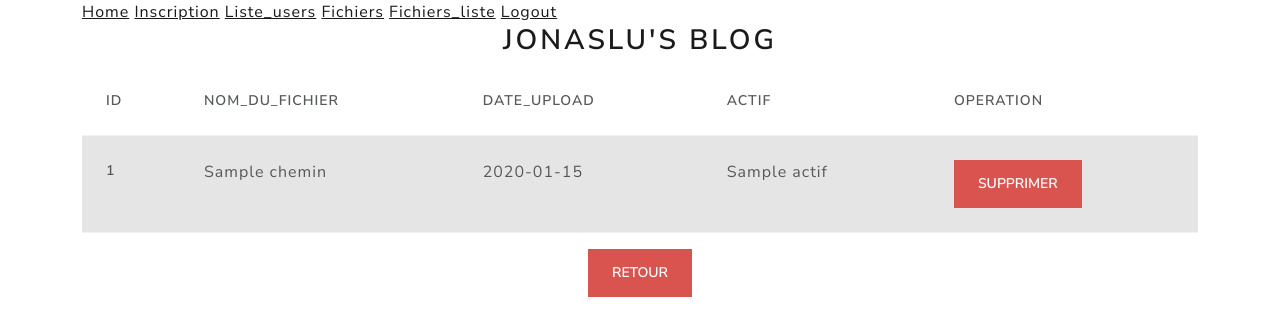
After one commit to JonasLUfr/m4207cD2, a Symfony app: template templates/serveur/list_fichiers.html.twig in a window 1280 px wide. The commit adds this page. Shown: the top 336 px of the page. Run offline with Twig, Linux system fonts and the light colour scheme; the template is opened without the code that fills it: most values are stand-ins (such as "Sample title", 1, 10 or a date in 2020); some libraries are stand-ins or nearby versions.

Commit message:
uploadfichiers_fini

```diff
--- a/templates/base.html.twig
+++ b/templates/base.html.twig
@@ -21,7 +21,7 @@
             <a href="/afficher_inscription">Inscription</a>
             <a href="/list_inscription">Liste_users</a>
             <a href="/afficher_upload">Fichiers</a>
-            <a href="#">Fichiers_liste</a>
+            <a href="/list_fichiers">Fichiers_liste</a>
             <a href="/logout">Logout</a>
     </div>
     <div class="container">
--- /dev/null
+++ b/templates/serveur/list_fichiers.html.twig
@@ -0,0 +1,37 @@
+{% extends 'base.html.twig' %}
+
+{% block title %}Liste de utilisateur_fichiers{% endblock %}
+
+{% block body %}
+
+<div class="example-wrapper" align="center">
+    <div id="haut"><h2 align="center">JonasLu's blog </h2></div>
+    <table class="table table-hover">
+  <thead>
+    <tr>
+      <th scope="col">ID</th>
+      <th scope="col">Nom_du_fichier</th>
+      <th scope="col">Date_upload</th>
+      <th scope="col">Actif</th>
+      <th scope="col">Operation</th>
+    </tr>
+  </thead>
+  <tbody>
+  {% for item in list_fichiers %}  <!--le variable dans le controller.php-->
+    <tr class="table-active">
+      <th scope="row">{{item.id}}</th>
+      <td>{{item.Chemin}}</td>
+      <td>{{item.Date|date('Y-m-d')}}</td>
+      <td>{{item.Actif}}</td>
+      <td><a href="/supprimerUtilisateur/{{ item.id }}" target="_blank"> <input type="button" class="btn btn-danger" value="Supprimer"> </a></td>
+    </tr>
+    {% endfor %} <!--Arreter de création de tableau-->
+  </tbody>
+</table>
+	<tr>
+		<td><a href="/serveur">
+		<input type="button" class="btn btn-danger" id="btn1" value="retour"/></a>
+		</td>
+	</tr>
+</div>
+{% endblock %}
--- a/templates/serveur/upfichier.html.twig
+++ b/templates/serveur/upfichier.html.twig
@@ -9,7 +9,7 @@
 </style>
 
 <div class="example-wrapper" align="center">
-        <h1>Bonjour! Vous pouvez ajouter les fichiers ici</h1>
+        <h1>Bonjour! "{{usernom}}" Vous pouvez ajouter les fichiers ici</h1>
         <div id="haut"><h2 align="center">JonasLu's blog </h2></div>
 <form action="/traitementdufichier" method="post" enctype="multipart/form-data" align="center">
         <form>
```
Also changed, not shown: src/Controller/ServeurController.php (+53 -5 lines), public/uploads/Test_fichiers.txt (added).
